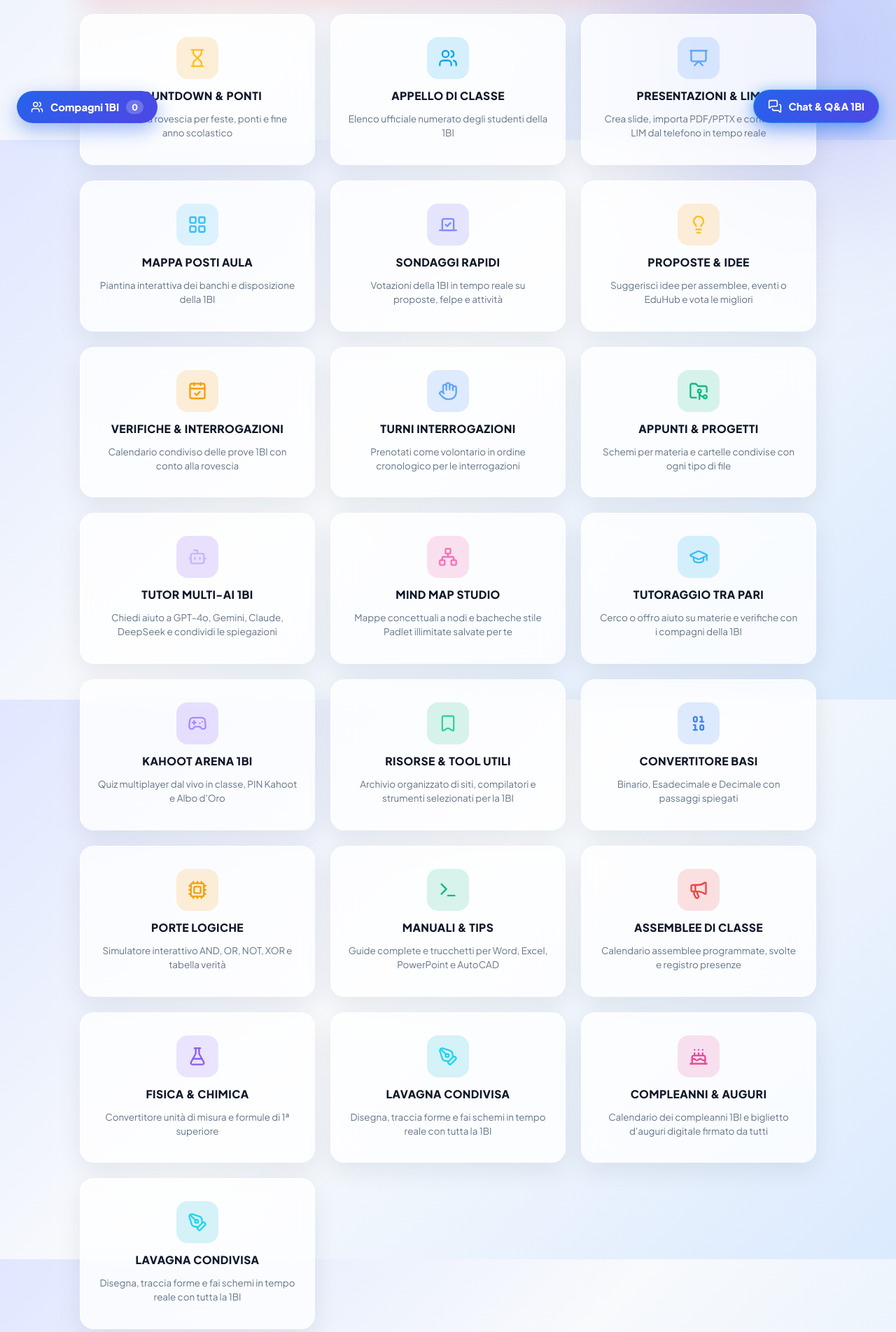
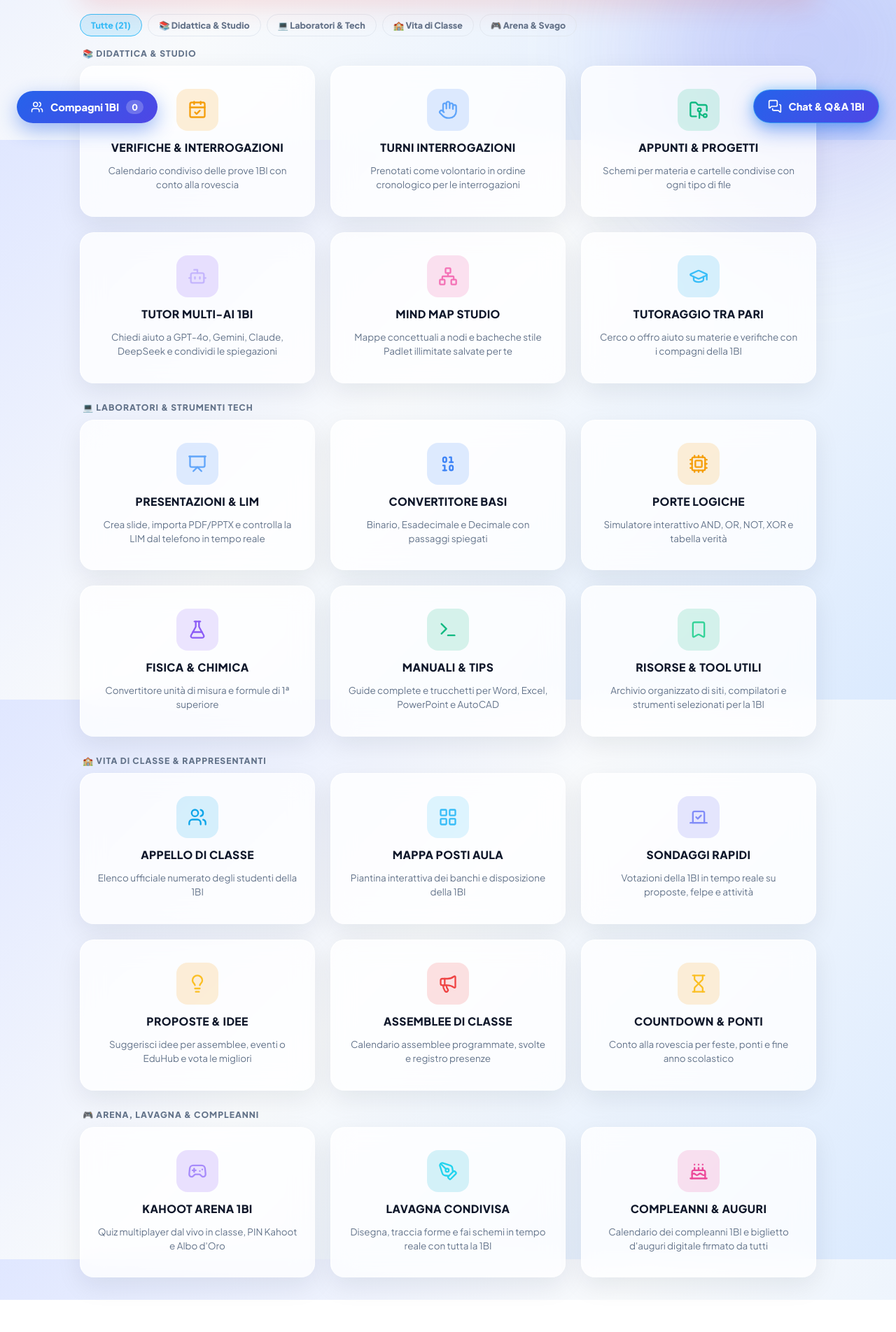
Before and after one commit to andreailproplayer23-creator/EduHub, a plain HTML site: page dashboard.html in a window 1280 px wide. Shown: the part 600-2504 px from the top of the page at 70% size. After the commit the page ends 2458 px from the top, so only its background shows below. Drawn offline with nearby package versions, Linux system fonts and the light colour scheme; no server answers.

Commit message:
aggiornamento disposizione elementi in dashboard

```diff
--- a/dashboard.html
+++ b/dashboard.html
@@ -99,56 +99,31 @@
       </div>
     </a>
 
-    <!-- GRIGLIA STRUMENTI -->
+    <!-- BARRA FILTRO RAPIDO SEZIONI -->
+    <div style="display:flex; gap:8px; flex-wrap:wrap; margin: 20px 0 16px; align-items:center;">
+      <button type="button" class="dash-filter-btn active" data-cat="all" style="padding:7px 15px; border-radius:999px; border:1px solid #38bdf8; background:rgba(56,189,248,0.18); color:#38bdf8; font-weight:800; font-size:0.78rem; cursor:pointer;">
+        Tutte (21)
+      </button>
+      <button type="button" class="dash-filter-btn" data-cat="studio" style="padding:7px 15px; border-radius:999px; border:1px solid var(--table-border, rgba(255,255,255,0.12)); background:var(--card-bg); color:var(--text-muted); font-weight:800; font-size:0.78rem; cursor:pointer;">
+        📚 Didattica & Studio
+      </button>
+      <button type="button" class="dash-filter-btn" data-cat="tech" style="padding:7px 15px; border-radius:999px; border:1px solid var(--table-border, rgba(255,255,255,0.12)); background:var(--card-bg); color:var(--text-muted); font-weight:800; font-size:0.78rem; cursor:pointer;">
+        💻 Laboratori & Tech
+      </button>
+      <button type="button" class="dash-filter-btn" data-cat="classe" style="padding:7px 15px; border-radius:999px; border:1px solid var(--table-border, rgba(255,255,255,0.12)); background:var(--card-bg); color:var(--text-muted); font-weight:800; font-size:0.78rem; cursor:pointer;">
+        🏫 Vita di Classe
+      </button>
+      <button type="button" class="dash-filter-btn" data-cat="svago" style="padding:7px 15px; border-radius:999px; border:1px solid var(--table-border, rgba(255,255,255,0.12)); background:var(--card-bg); color:var(--text-muted); font-weight:800; font-size:0.78rem; cursor:pointer;">
+        🎮 Arena & Svago
+      </button>
+    </div>
+
+    <!-- SEZIONE 1: DIDATTICA & STUDIO (6 CARD = 2 RIGHE COMPLETE DA 3) -->
+    <div class="dash-section" data-section="studio" style="margin-bottom: 26px;">
+      <div style="font-size:0.76rem; font-weight:800; text-transform:uppercase; letter-spacing:1px; color:var(--text-muted); margin-bottom:10px; padding-left:4px;">
+        📚 Didattica & Studio
+      </div>
       <div class="cards-grid">
-      <a href="modules/countdown.html" class="hub-card">
-        <div class="icon-badge" style="background: rgba(245,158,11,0.16); color: #fbbf24;">
-          <i data-lucide="hourglass"></i>
-        </div>
-        <h3>Countdown & Ponti</h3>
-        <p>Conto alla rovescia per feste, ponti e fine anno scolastico</p>
-      </a>
-
-      <a href="modules/appello.html" class="hub-card">
-        <div class="icon-badge" style="background: rgba(14,165,233,0.16); color: #0ea5e9;">
-          <i data-lucide="users"></i>
-        </div>
-        <h3>Appello di Classe</h3>
-        <p>Elenco ufficiale numerato degli studenti della 1BI</p>
-      </a>
-
-      <a href="modules/presentazioni.html" class="hub-card">
-        <div class="icon-badge" style="background: rgba(59,130,246,0.16); color: #60a5fa;">
-          <i data-lucide="presentation"></i>
-        </div>
-        <h3>Presentazioni & LIM</h3>
-        <p>Crea slide, importa PDF/PPTX e controlla la LIM dal telefono in tempo reale</p>
-      </a>
-
-      <a href="modules/posti.html" class="hub-card">
-        <div class="icon-badge" style="background: rgba(56,189,248,0.16); color: #38bdf8;">
-          <i data-lucide="layout-grid"></i>
-        </div>
-        <h3>Mappa Posti Aula</h3>
-        <p>Piantina interattiva dei banchi e disposizione della 1BI</p>
-      </a>
-
-      <a href="modules/sondaggi.html" class="hub-card">
-        <div class="icon-badge" style="background: rgba(99,102,241,0.16); color: #818cf8;">
-          <i data-lucide="vote"></i>
-        </div>
-        <h3>Sondaggi Rapidi</h3>
-        <p>Votazioni della 1BI in tempo reale su proposte, felpe e attività</p>
-      </a>
-
-      <a href="modules/proposte.html" class="hub-card">
-        <div class="icon-badge" style="background: rgba(245,158,11,0.16); color: #fbbf24;">
-          <i data-lucide="lightbulb"></i>
-        </div>
-        <h3>Proposte & Idee</h3>
-        <p>Suggerisci idee per assemblee, eventi o EduHub e vota le migliori</p>
-      </a>
-
         <a href="modules/verifiche.html" class="hub-card">
           <div class="icon-badge" style="background: rgba(245,158,11,0.16); color: #f59e0b;">
             <i data-lucide="calendar-check"></i>
@@ -196,21 +171,21 @@
           <h3>Tutoraggio tra Pari</h3>
           <p>Cerco o offro aiuto su materie e verifiche con i compagni della 1BI</p>
         </a>
+      </div>
+    </div>
 
-      <a href="modules/kahoot.html" class="hub-card">
-        <div class="icon-badge" style="background: rgba(139,92,246,0.18); color: #a78bfa;">
-          <i data-lucide="gamepad-2"></i>
+    <!-- SEZIONE 2: LABORATORI & STRUMENTI TECH (6 CARD = 2 RIGHE COMPLETE DA 3) -->
+    <div class="dash-section" data-section="tech" style="margin-bottom: 26px;">
+      <div style="font-size:0.76rem; font-weight:800; text-transform:uppercase; letter-spacing:1px; color:var(--text-muted); margin-bottom:10px; padding-left:4px;">
+        💻 Laboratori & Strumenti Tech
       </div>
-        <h3>Kahoot Arena 1BI</h3>
-        <p>Quiz multiplayer dal vivo in classe, PIN Kahoot e Albo d'Oro</p>
-      </a>
-
-      <a href="modules/risorse.html" class="hub-card">
-        <div class="icon-badge" style="background: rgba(16,185,129,0.16); color: #34d399;">
-          <i data-lucide="bookmark"></i>
+      <div class="cards-grid">
+        <a href="modules/presentazioni.html" class="hub-card">
+          <div class="icon-badge" style="background: rgba(59,130,246,0.16); color: #60a5fa;">
+            <i data-lucide="presentation"></i>
           </div>
-        <h3>Risorse & Tool Utili</h3>
-        <p>Archivio organizzato di siti, compilatori e strumenti selezionati per la 1BI</p>
+          <h3>Presentazioni & LIM</h3>
+          <p>Crea slide, importa PDF/PPTX e controlla la LIM dal telefono in tempo reale</p>
         </a>
 
         <a href="modules/convertitore-basi.html" class="hub-card">
@@ -229,12 +204,68 @@
           <p>Simulatore interattivo AND, OR, NOT, XOR e tabella verità</p>
         </a>
 
+        <a href="modules/convertitore-unita.html" class="hub-card">
+          <div class="icon-badge" style="background: rgba(139,92,246,0.16); color: #8b5cf6;">
+            <i data-lucide="flask-conical"></i>
+          </div>
+          <h3>Fisica & Chimica</h3>
+          <p>Convertitore unità di misura e formule di 1ª superiore</p>
+        </a>
+
         <a href="modules/guida-laboratori.html" class="hub-card">
           <div class="icon-badge" style="background: rgba(16,185,129,0.16); color: #10b981;">
             <i data-lucide="terminal"></i>
           </div>
           <h3>Manuali & Tips</h3>
           <p>Guide complete e trucchetti per Word, Excel, PowerPoint e AutoCAD</p>
+        </a>
+
+        <a href="modules/risorse.html" class="hub-card">
+          <div class="icon-badge" style="background: rgba(16,185,129,0.16); color: #34d399;">
+            <i data-lucide="bookmark"></i>
+          </div>
+          <h3>Risorse & Tool Utili</h3>
+          <p>Archivio organizzato di siti, compilatori e strumenti selezionati per la 1BI</p>
+        </a>
+      </div>
+    </div>
+
+    <!-- SEZIONE 3: VITA DI CLASSE & RAPPRESENTANTI (6 CARD = 2 RIGHE COMPLETE DA 3) -->
+    <div class="dash-section" data-section="classe" style="margin-bottom: 26px;">
+      <div style="font-size:0.76rem; font-weight:800; text-transform:uppercase; letter-spacing:1px; color:var(--text-muted); margin-bottom:10px; padding-left:4px;">
+        🏫 Vita di Classe & Rappresentanti
+      </div>
+      <div class="cards-grid">
+        <a href="modules/appello.html" class="hub-card">
+          <div class="icon-badge" style="background: rgba(14,165,233,0.16); color: #0ea5e9;">
+            <i data-lucide="users"></i>
+          </div>
+          <h3>Appello di Classe</h3>
+          <p>Elenco ufficiale numerato degli studenti della 1BI</p>
+        </a>
+
+        <a href="modules/posti.html" class="hub-card">
+          <div class="icon-badge" style="background: rgba(56,189,248,0.16); color: #38bdf8;">
+            <i data-lucide="layout-grid"></i>
+          </div>
+          <h3>Mappa Posti Aula</h3>
+          <p>Piantina interattiva dei banchi e disposizione della 1BI</p>
+        </a>
+
+        <a href="modules/sondaggi.html" class="hub-card">
+          <div class="icon-badge" style="background: rgba(99,102,241,0.16); color: #818cf8;">
+            <i data-lucide="vote"></i>
+          </div>
+          <h3>Sondaggi Rapidi</h3>
+          <p>Votazioni della 1BI in tempo reale su proposte, felpe e attività</p>
+        </a>
+
+        <a href="modules/proposte.html" class="hub-card">
+          <div class="icon-badge" style="background: rgba(245,158,11,0.16); color: #fbbf24;">
+            <i data-lucide="lightbulb"></i>
+          </div>
+          <h3>Proposte & Idee</h3>
+          <p>Suggerisci idee per assemblee, eventi o EduHub e vota le migliori</p>
         </a>
 
         <a href="modules/assemblee.html" class="hub-card">
@@ -245,12 +276,28 @@
           <p>Calendario assemblee programmate, svolte e registro presenze</p>
         </a>
 
-      <a href="modules/convertitore-unita.html" class="hub-card">
-        <div class="icon-badge" style="background: rgba(139,92,246,0.16); color: #8b5cf6;">
-          <i data-lucide="flask-conical"></i>
+        <a href="modules/countdown.html" class="hub-card">
+          <div class="icon-badge" style="background: rgba(245,158,11,0.16); color: #fbbf24;">
+            <i data-lucide="hourglass"></i>
           </div>
-        <h3>Fisica & Chimica</h3>
-        <p>Convertitore unità di misura e formule di 1ª superiore</p>
+          <h3>Countdown & Ponti</h3>
+          <p>Conto alla rovescia per feste, ponti e fine anno scolastico</p>
+        </a>
+      </div>
+    </div>
+
+    <!-- SEZIONE 4: ARENA, LAVAGNA & SVAGO (3 CARD IN FONDO = 1 RIGA COMPLETA DA 3, SENZA DOPPIONI) -->
+    <div class="dash-section" data-section="svago" style="margin-bottom: 24px;">
+      <div style="font-size:0.76rem; font-weight:800; text-transform:uppercase; letter-spacing:1px; color:var(--text-muted); margin-bottom:10px; padding-left:4px;">
+        🎮 Arena, Lavagna & Compleanni
+      </div>
+      <div class="cards-grid">
+        <a href="modules/kahoot.html" class="hub-card">
+          <div class="icon-badge" style="background: rgba(139,92,246,0.18); color: #a78bfa;">
+            <i data-lucide="gamepad-2"></i>
+          </div>
+          <h3>Kahoot Arena 1BI</h3>
+          <p>Quiz multiplayer dal vivo in classe, PIN Kahoot e Albo d'Oro</p>
         </a>
 
         <a href="modules/lavagna.html" class="hub-card">
@@ -268,14 +315,7 @@
           <h3>Compleanni & Auguri</h3>
           <p>Calendario dei compleanni 1BI e biglietto d'auguri digitale firmato da tutti</p>
         </a>
-
-      <a href="modules/lavagna.html" class="hub-card">
-        <div class="icon-badge" style="background: rgba(6,182,212,0.16); color: #22d3ee;">
-          <i data-lucide="pen-tool"></i>
       </div>
-        <h3>Lavagna Condivisa</h3>
-        <p>Disegna, traccia forme e fai schemi in tempo reale con tutta la 1BI</p>
-      </a>
     </div>
 
     <!-- PULSANTE FLUTTUANTE CHAT & Q&A IN BASSO A DESTRA -->
@@ -291,6 +331,25 @@
     import { db } from "./js/firebase-config.js";
     import { initCompagniWidget } from "./js/compagni-widget.js";
     import { collection, onSnapshot, query, orderBy, limit } from "https://www.gstatic.com/firebasejs/10.12.2/firebase-firestore.js";
+
+    // Filtro rapido sezioni dashboard
+    document.querySelectorAll(".dash-filter-btn").forEach(btn => {
+      btn.addEventListener("click", () => {
+        document.querySelectorAll(".dash-filter-btn").forEach(b => {
+          b.style.borderColor = "var(--table-border, rgba(255,255,255,0.12))";
+          b.style.background = "var(--card-bg)";
+          b.style.color = "var(--text-muted)";
+        });
+        btn.style.borderColor = "#38bdf8";
+        btn.style.background = "rgba(56,189,248,0.18)";
+        btn.style.color = "#38bdf8";
+
+        const cat = btn.dataset.cat;
+        document.querySelectorAll(".dash-section").forEach(sec => {
+          sec.style.display = (cat === "all" || sec.dataset.section === cat) ? "block" : "none";
+        });
+      });
+    });
 
     // Avvia widget flottante Rubrica Compagni 1BI (in basso a sinistra)
     initCompagniWidget();
```
Lines whose indentation alone changed are shown as unchanged.
